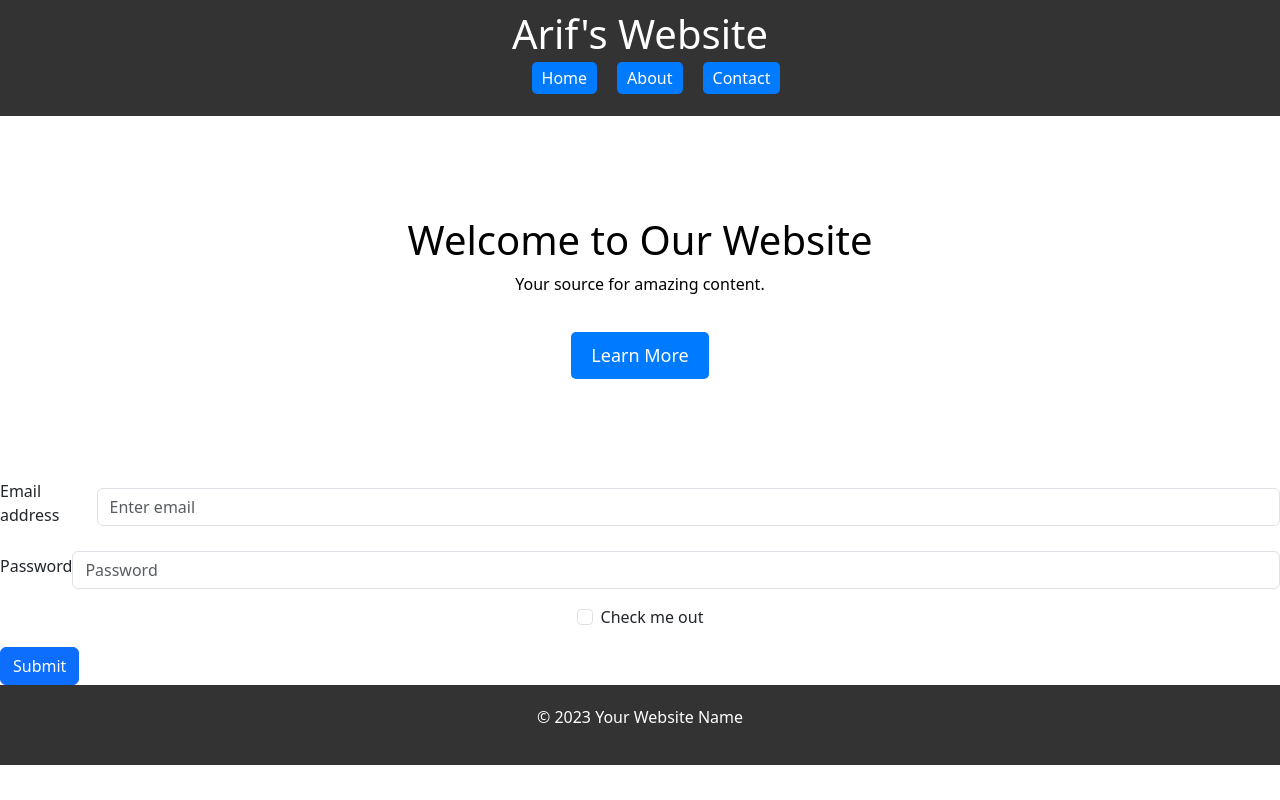
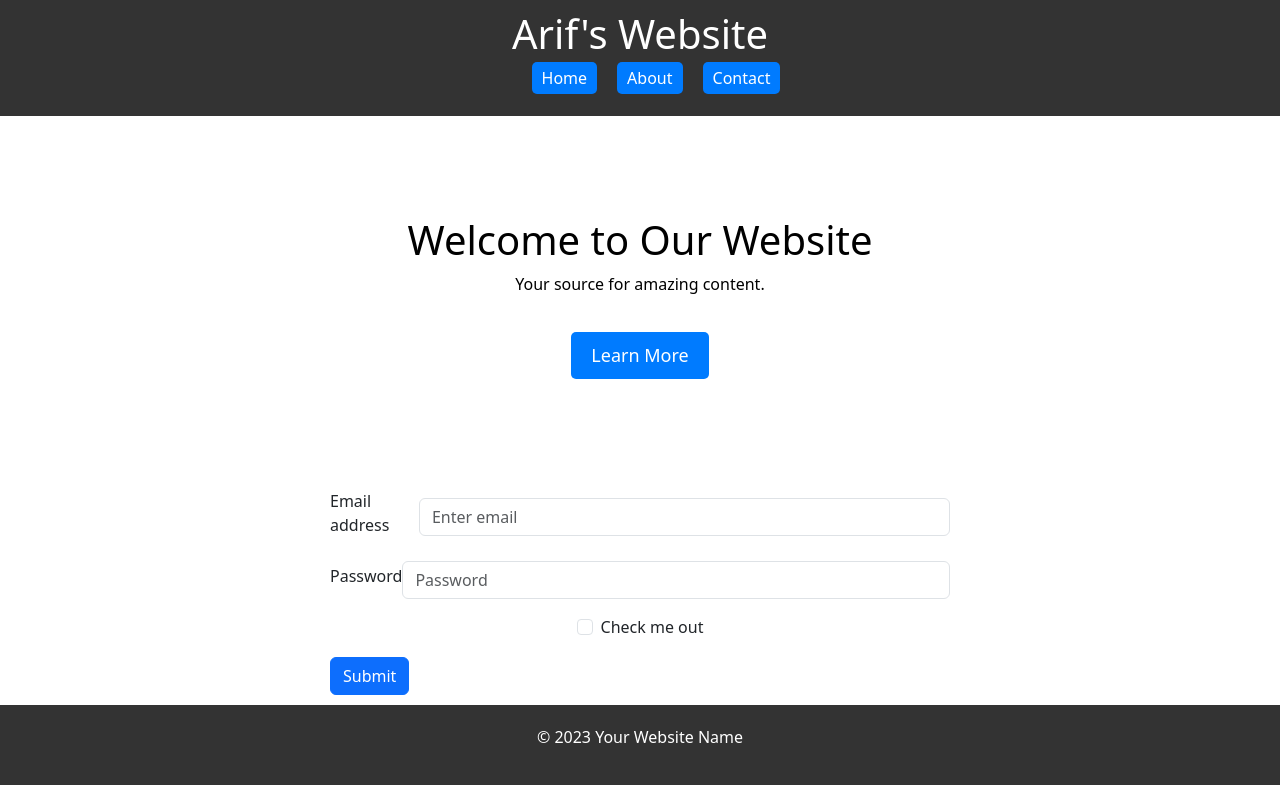
Before and after one commit to ArifHussain39/my-portfolio, a React (Create React App) app: page / in a window 1280 px wide. Built offline with nearby package versions, Linux system fonts and the light colour scheme.

Commit message:
styled form div

```diff
--- a/src/App.js
+++ b/src/App.js
@@ -9,10 +9,18 @@ function App() {
     <div >
       <Header />
       <HeroSection />
+      <div style={form_style}>
       <Form />
+      </div>
       <Footer />
     </div>
   );
 }
 
+const form_style = {
+  margin: 'auto',
+  width: '50%',
+  padding: '10px'
+}
+
 export default App;
```
